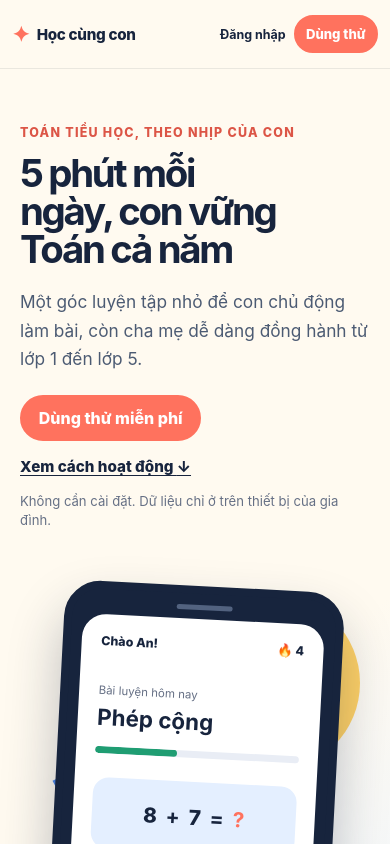
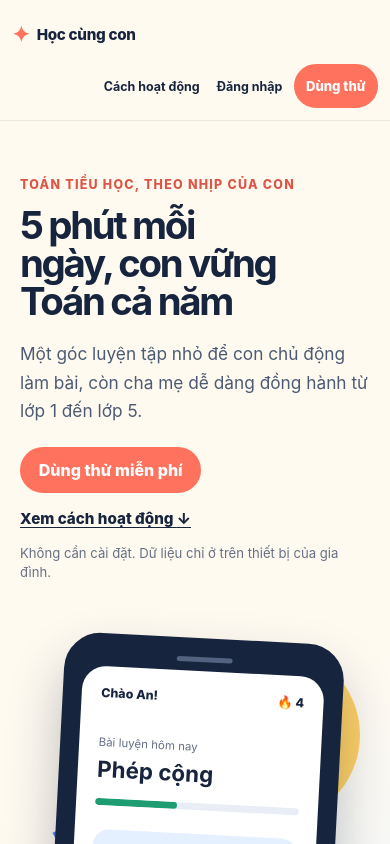
Before and after one commit to SunShin267/Test20260703, a React (Vite) app: page /hoc-cung-con in a window 390 px wide. Shown: the top 844 px of the page. Built offline with nearby package versions, Linux system fonts and the light colour scheme.

Commit message:
fix: make authenticated header responsive

```diff
--- a/src/components/AppHeader.tsx
+++ b/src/components/AppHeader.tsx
@@ -15,7 +15,10 @@ export function AppHeader({ accountName, onSignOut }: AppHeaderProps) {
           <span aria-hidden="true">✦</span>
           Học cùng con
         </Link>
-        <nav aria-label="Điều hướng Học cùng con">
+        <nav
+          aria-label="Điều hướng Học cùng con"
+          className={`app-header__nav app-header__nav--${signedIn ? 'authenticated' : 'public'}`}
+        >
           {signedIn ? (
             <>
               <Link to="/">Game Hub</Link>
--- a/src/styles/global.css
+++ b/src/styles/global.css
@@ -124,11 +124,14 @@ a { color: inherit; }
 .local-notice > span { color: #9a6200; font-size: 1.4rem; }.local-notice strong { color: var(--navy); font-size: .9rem; }.local-notice p { color: #5f5a4e; font-size: .84rem; line-height: 1.5; margin: .2rem 0 0; }
 
 @media (max-width: 559px) {
-  .app-header__inner { gap: .35rem; min-height: 4.25rem; padding-left: .75rem; padding-right: .75rem; }
-  .brand { font-size: .95rem; }
-  .app-header nav { gap: .15rem; }
+  .app-header__inner { align-items: stretch; flex-direction: column; gap: .5rem; min-height: 4.25rem; padding-left: .75rem; padding-right: .75rem; }
+  .brand { align-self: flex-start; font-size: .95rem; min-height: 2.75rem; }
+  .app-header nav { gap: .35rem; width: 100%; }
+  .app-header__nav--public { justify-content: flex-end; }
+  .app-header .app-header__nav--authenticated { display: grid; grid-template-columns: repeat(2, minmax(0, 1fr)); }
   .app-header nav a[href="#cach-hoat-dong"] { display: none; }
   .app-header nav a:not(.button) { font-size: .78rem; padding: .35rem; }
+  .app-header nav a:not(.button), .header-sign-out, .button--small { align-items: center; display: inline-flex; justify-content: center; min-height: 2.75rem; min-width: 0; text-align: center; }
   .button--small { font-size: .82rem; padding: .42rem .65rem; }
 }
 
```
Also changed, not shown: 1 other file (tests, documents, lock files or other folders).
